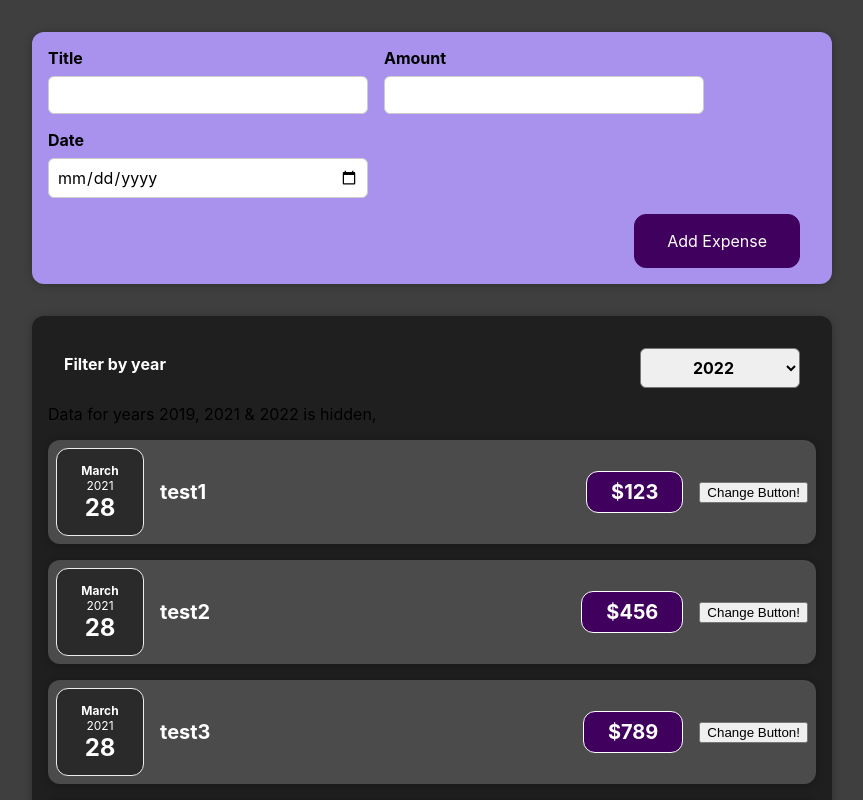
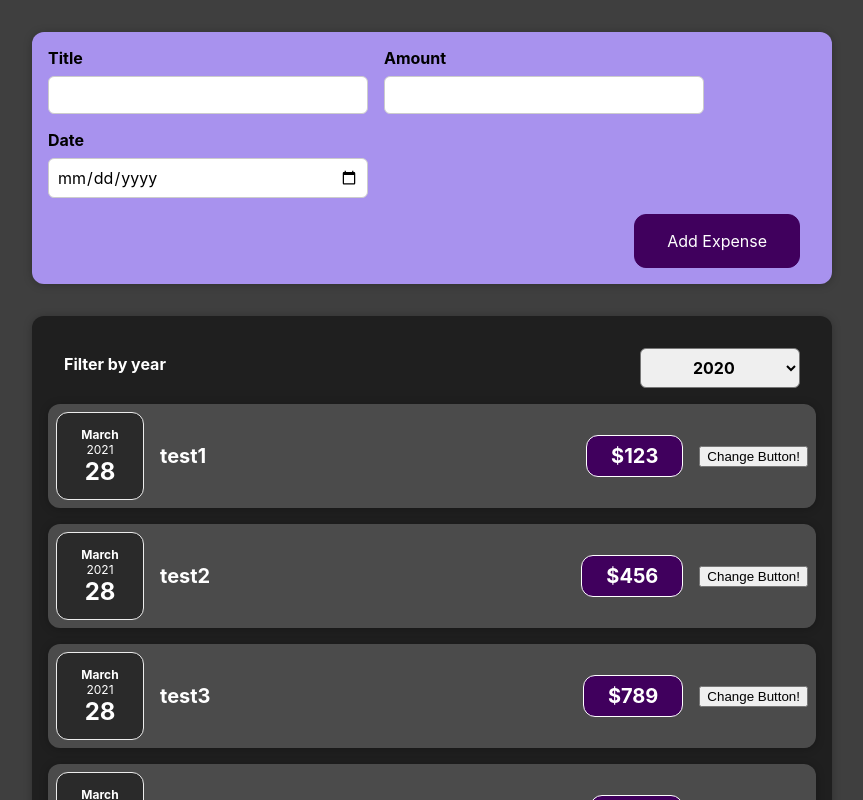
Before and after one commit to dkagh012/react-study, a React (Create React App) app in the folder SE5/: page / in a window 1280 px wide. Shown: the top 800 px of the page, without its empty margins (208-1071 px from the left). Built offline with nearby package versions, Linux system fonts and the light colour scheme.

Commit message:
마무리

```diff
--- a/SE5/src/components/Expenses/Expenses.js
+++ b/SE5/src/components/Expenses/Expenses.js
@@ -6,25 +6,13 @@ import React, { useState } from "react";
 
 function Expenses(props) {
   const [filteredYear, setFilterYear] = useState('2020');
-  const [filterInfoText, setFilterInfoText] = useState('2019, 2021 & 2022');
   const filterChangeHandler = selectedYear => {
     setFilterYear(selectedYear);
-    if (selectedYear === '2019') {
-      setFilterInfoText('2020, 2021 & 2022');
-    } else if (selectedYear === '2020') {
-      setFilterInfoText('2019, 2021 & 2022');
-    } else if (selectedYear === '2021') {
-      setFilterInfoText('2019, 2020 & 2022');
-    } else {
-      setFilterInfoText('2019, 2020 & 2021');
-    }
   };
-  console.log(filterInfoText);
   return (
     <div>
       <Card className="expenses">
         <ExpensesFilter selected={filteredYear} onChangeFilter={filterChangeHandler} />
-        <p>Data for years {filterInfoText} is hidden,</p>
         <ExpenseItem
           title={props.item[0].title}
           amount={props.item[0].amount}
--- a/SE5/src/components/Expenses/ExpensesFilter.js
+++ b/SE5/src/components/Expenses/ExpensesFilter.js
@@ -1,14 +1,14 @@
 import './ExpensesFilter.css'
 import React from 'react';
-const ExpensesFilter = () => {
+const ExpensesFilter = (props) => {
   const dropdownChangeHandler = (event) => {
-    // console.log(event.target.value);
+    console.log(event.target.value);
   };
   return (
     <div className="expenses-filter">
       <div className="expenses-filter__control">
         <label>Filter by year</label>
-        <select onChange={dropdownChangeHandler}>
+        <select value={props.selected} onChange={dropdownChangeHandler}>
           <option value="2022">2022</option>
           <option value="2021">2021</option>
           <option value="2020">2020</option>
```
